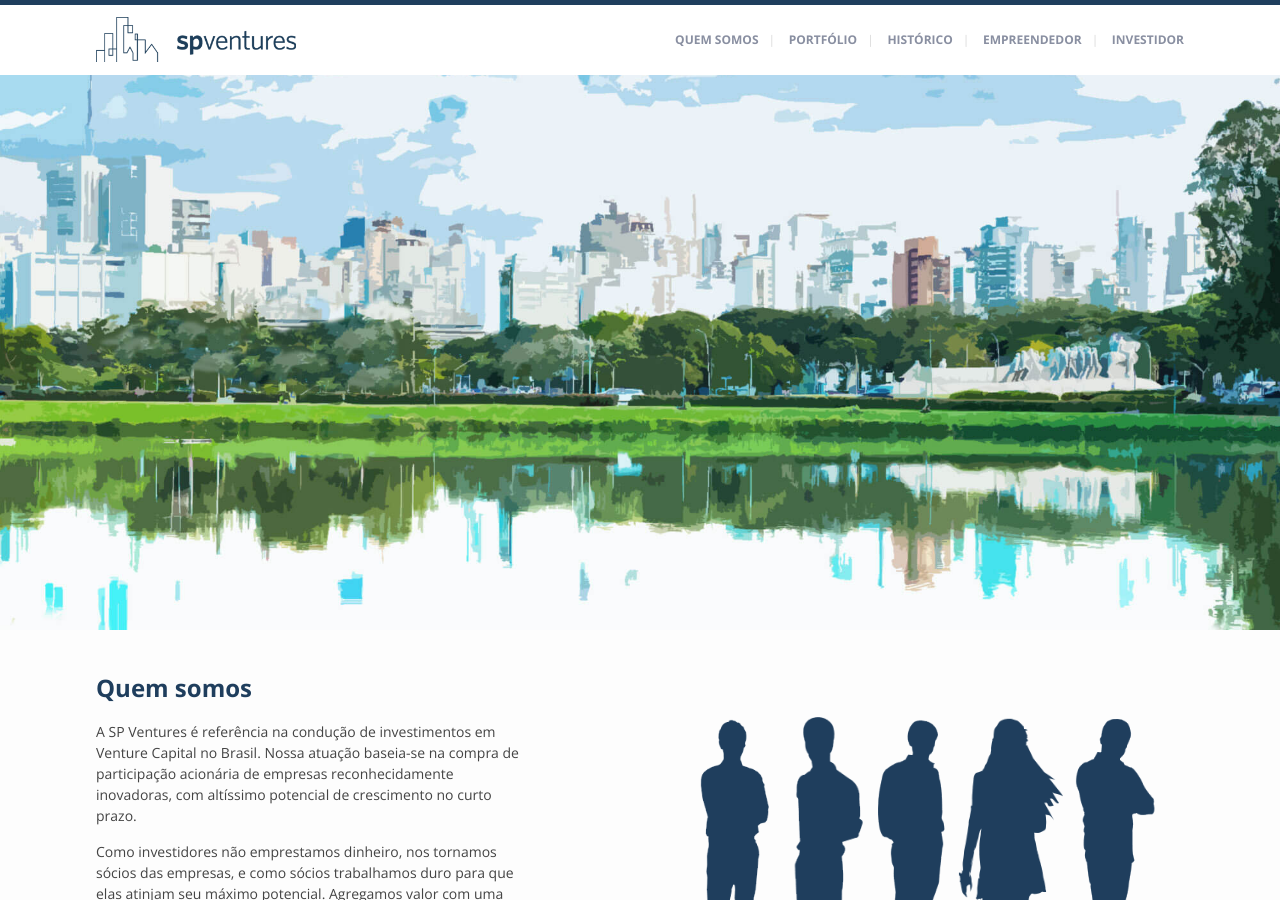
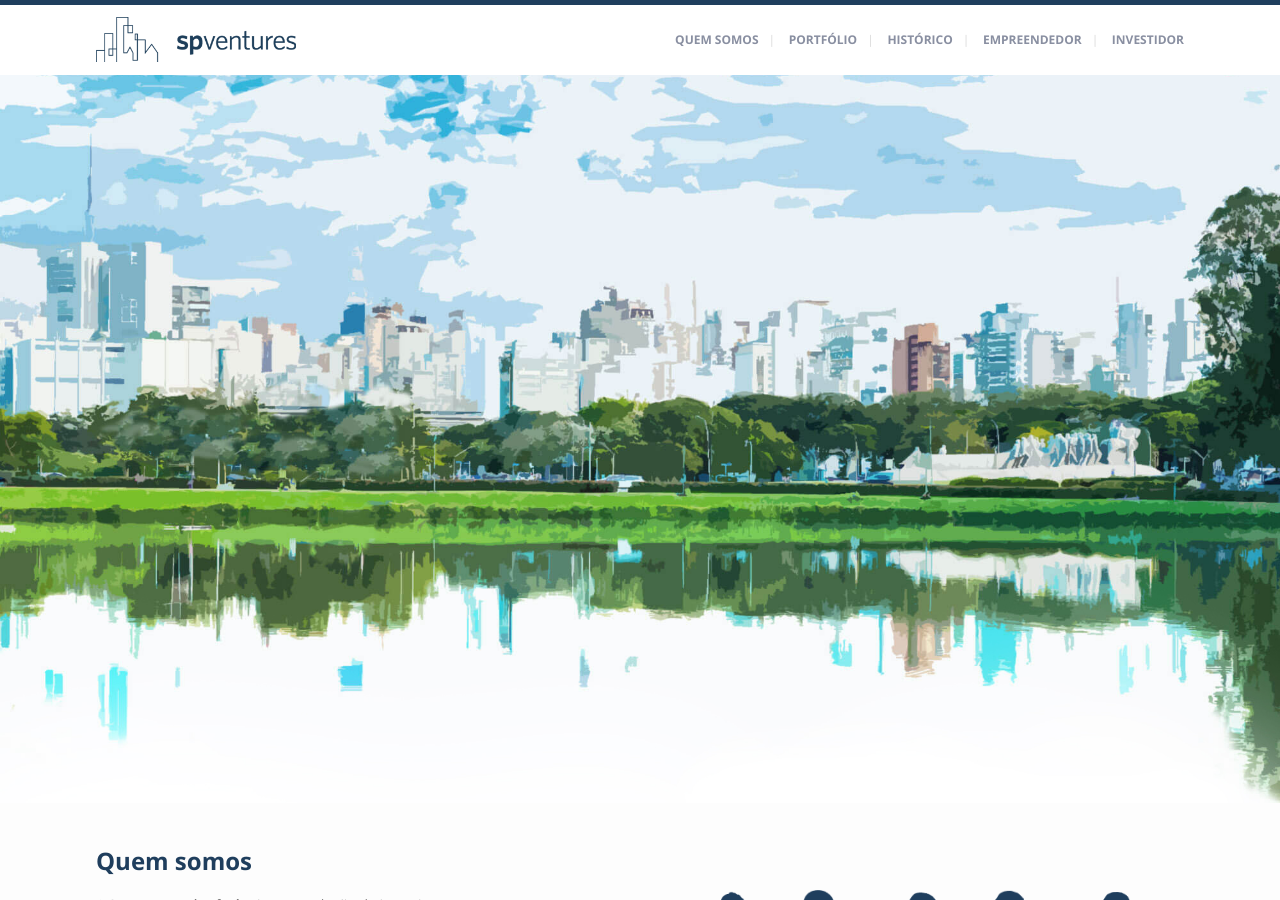
Before and after one commit to spventures/spventures.github.io, a Jekyll site: the page built from index.html, in a window 1280 px wide and 900 px high. Built offline with Jekyll 4.4.1, drawn with Linux system fonts in a browser that asks for light colours; nearby versions of some CDN libraries.

Commit message:
Fixed slider

```diff
--- a/index.html
+++ b/index.html
@@ -4,14 +4,11 @@
 permalink: /
 ---
 
-<!-- <ul class="bxslider">
+<ul class="bxslider">
   {% for image in site.data.slider %}
-    <li><img src="{{ image.url }}" /></li>
+    <li><img src="{{ image.url }}"></li>
   {% endfor %}
-</ul> -->
-
-
-<div class="big-image"></div>
+</ul>
 
 <div id="quem-somos">
   <div class="wrapper">
```
Also changed, not shown: images/bg-slider2.jpg.
